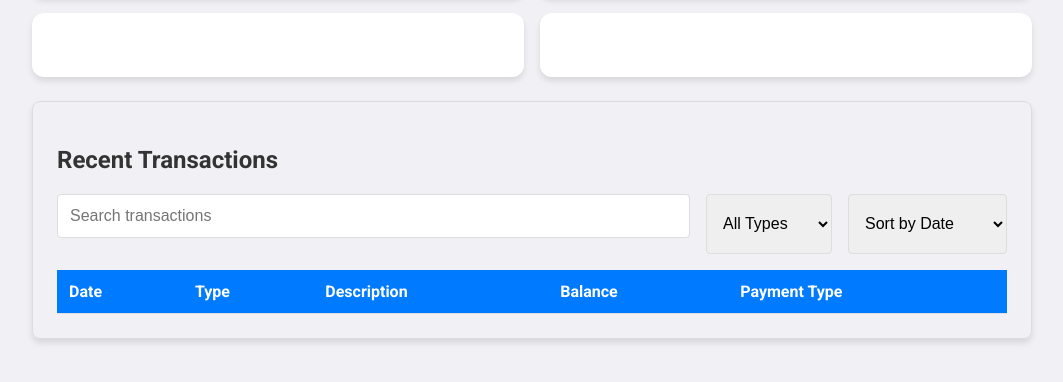
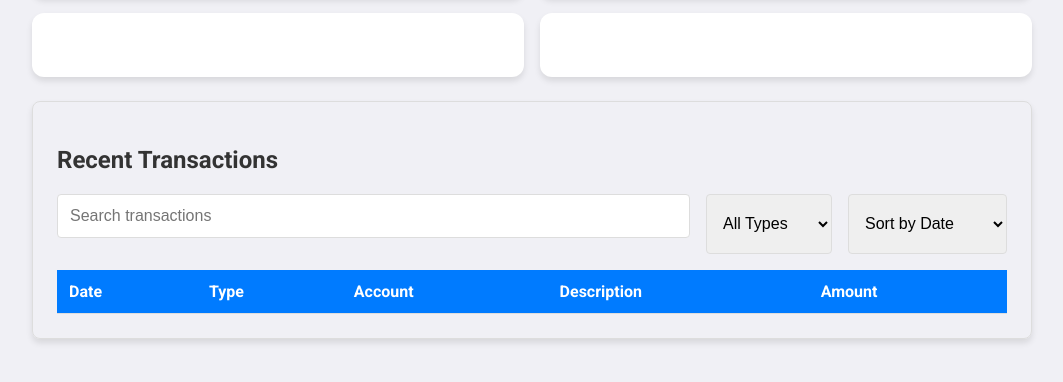
Before and after one commit to corianoharris/node-banking-dashboard, a website: page src/index.html in a window 1280 px wide. Shown: the part 206-588 px from the top of the page, without its empty margins (108-1171 px from the left). Drawn offline with Linux system fonts and the light colour scheme; files that its build step writes are made by us from their sources; no server answers.

Commit message:
upodate table head

```diff
--- a/src/index.html
+++ b/src/index.html
@@ -33,7 +33,7 @@
                     </select>
                     <select id="sortFilter">
                         <option value="date">Sort by Date</option>
-                        <option value="balance">Sort by Balance</option>
+                        <option value="amount">Sort by Balance</option>
                     </select>
                 </div>
                 <table>
@@ -41,9 +41,9 @@
                         <tr>
                             <th>Date</th>
                             <th>Type</th>
+                            <th>Account</th>
                             <th>Description</th>
-                            <th>Balance</th>
-                            <th>Payment Type</th>
+                            <th>Amount</th>
                         </tr>
                     </thead>
                     <tbody id="transactionsBody"></tbody>
```
Also changed, not shown: src/public/index.html (+3 -3 lines).
